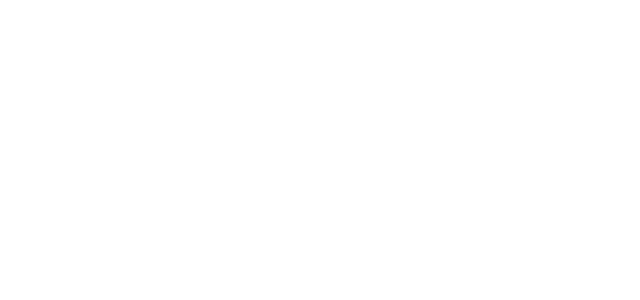
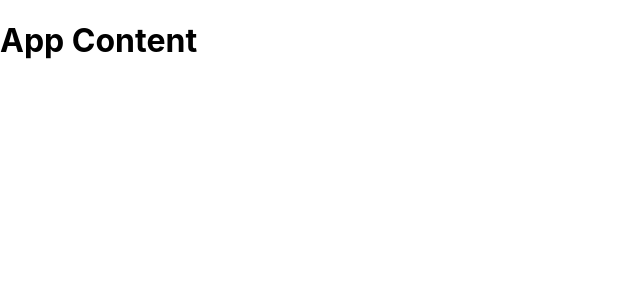
Before and after one commit to muhammadsalam/react-work, a React (Create React App) app: page / in a window 1280 px wide. Shown: the top 300 px of the page, without its empty margins (0-640 px from the left). Built offline with nearby package versions, Linux system fonts and the light colour scheme.

Commit message:
en-react start

```diff
--- a/src/App.js
+++ b/src/App.js
@@ -3,6 +3,9 @@
 const App = () => {
   return (
     <div className="App">
+      <div className="content">
+        <h1>App Content</h1>
+      </div>
     </div>
   );
 }
```
